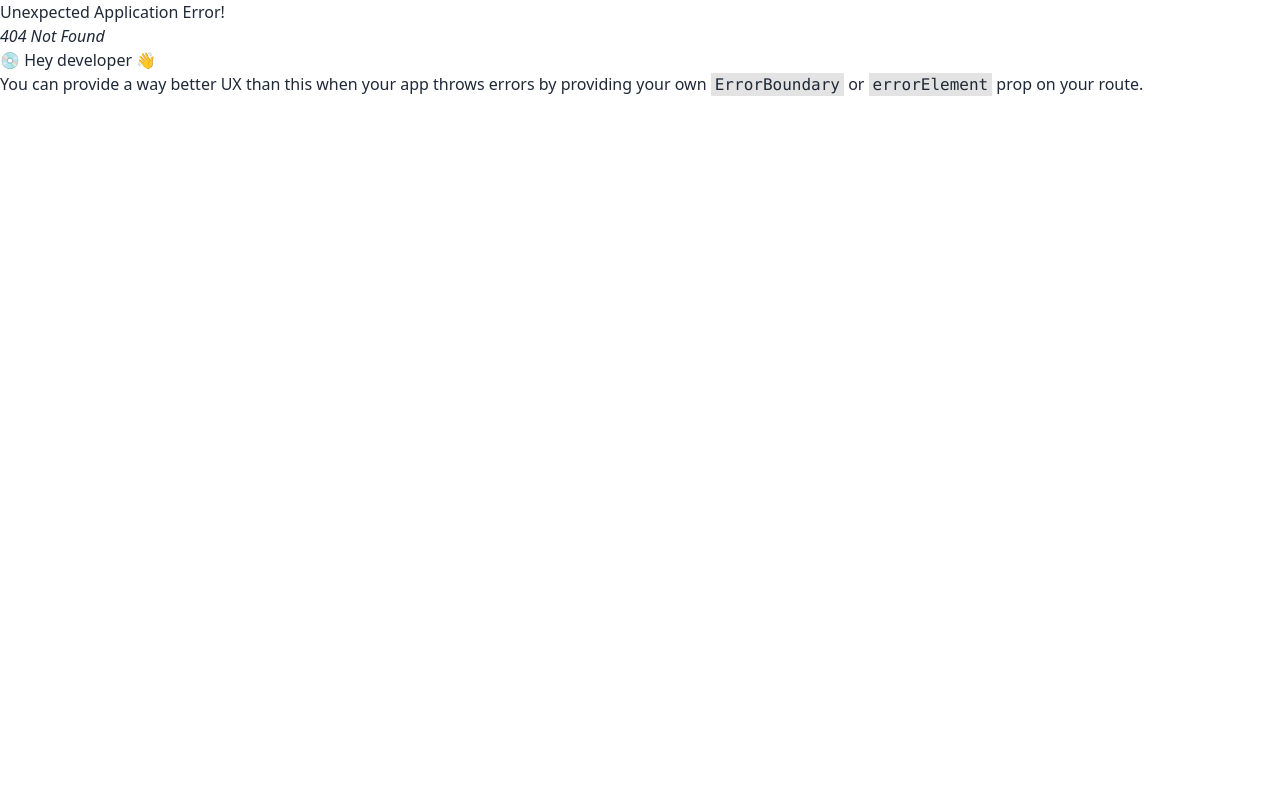
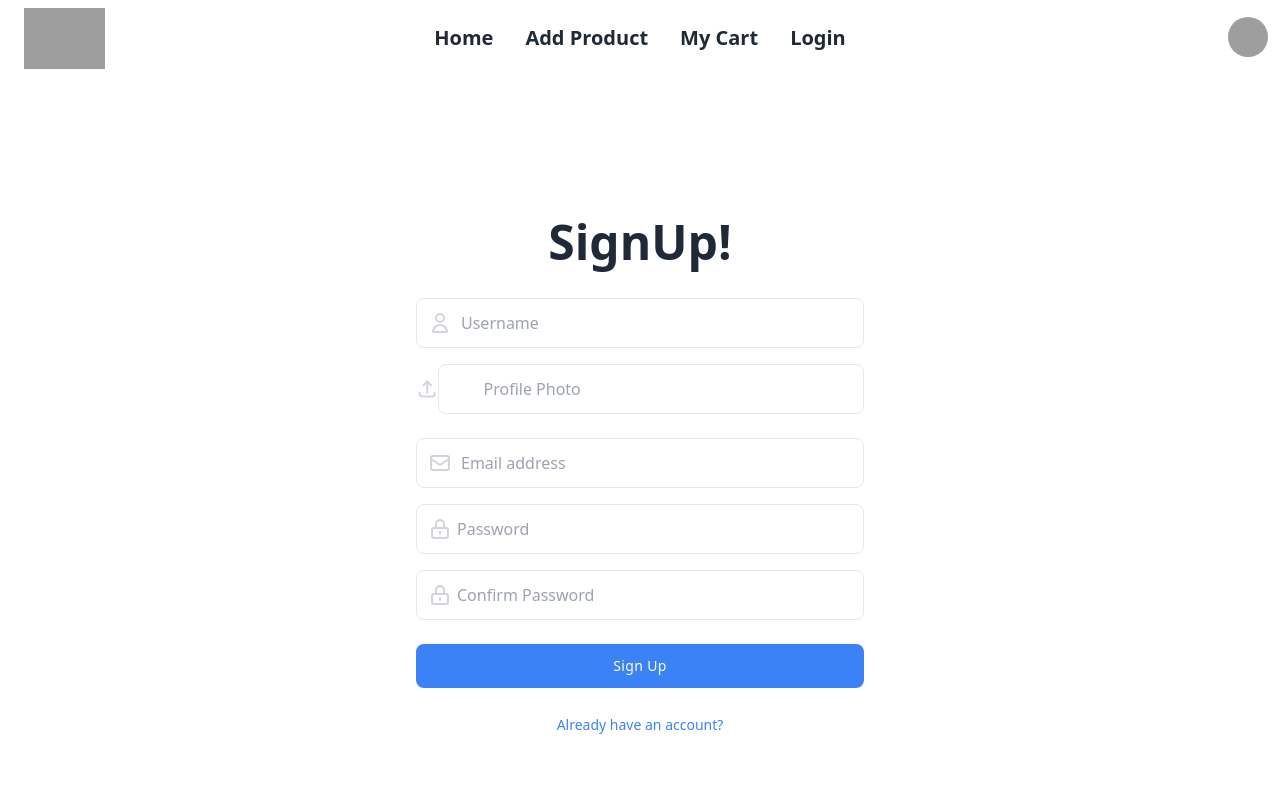
Before and after one commit to Mostofa2002/Clone-Star-Tech-Client, a React (Vite) app: page /register in a window 1280 px wide. Before the commit this address had no page. Shown: the top 800 px of the page. Built offline with nearby package versions, Linux system fonts and the light colour scheme; grey boxes are pictures that could not be loaded.

Commit message:
specific data loaded

```diff
--- a/package.json
+++ b/package.json
@@ -4,7 +4,7 @@
   "version": "0.0.0",
   "type": "module",
   "scripts": {
-    "dev": "vite",
+    "dev": "vite --open",
     "build": "vite build",
     "lint": "eslint . --ext js,jsx --report-unused-disable-directives --max-warnings 0",
     "preview": "vite preview"
@@ -16,7 +16,8 @@
     "react-dom": "^18.2.0",
     "react-icons": "^4.11.0",
     "react-router-dom": "^6.17.0",
-    "sort-by": "^0.0.2"
+    "sort-by": "^0.0.2",
+    "sweetalert2": "^11.7.32"
   },
   "devDependencies": {
     "@types/react": "^18.2.15",
--- a/src/main.jsx
+++ b/src/main.jsx
@@ -7,6 +7,7 @@
 import ProductAdd from "./pages/ProductAdd/ProductAdd";
 import "./index.css";
 import Login from "./pages/Login/Login";
+import Register from "./pages/Register/Register";
 const router = createBrowserRouter([
   {
     path: "/",
@@ -22,12 +23,18 @@
         element: <ProductAdd />,
       },
       {
-        path: "/brandProduct/:id",
-        element: <BrandProduct />,
+        path: "/brandProduct/:brand",
+        element: <BrandProduct></BrandProduct>,
+        loader: ({ params }) =>
+          fetch(`http://localhost:5000/product/${params?.brand}`),
       },
       {
         path: "/login",
         element: <Login />,
+      },
+      {
+        path: "/register",
+        element: <Register />,
       },
     ],
   },
--- a/src/pages/Brand/BrandCard.jsx
+++ b/src/pages/Brand/BrandCard.jsx
@@ -1,9 +1,9 @@
 import { Link } from "react-router-dom";
 
 const BrandCard = ({ items }) => {
-  const { brandImage, brandName, id } = items || {};
+  const { brandImage, brandName } = items || {};
   return (
-    <Link to={`/brandProduct/${id}`}>
+    <Link to={`/brandProduct/${brandName}`}>
       <div className="card h-[300px] bg-base-200 shadow-xl">
         <h2 className="card-title font-bold ml-6 mt-5">{brandName}</h2>
         <div className=" mt-10">
--- a/src/pages/Brand/BrandProduct.jsx
+++ b/src/pages/Brand/BrandProduct.jsx
@@ -1,10 +1,24 @@
-import { useParams } from "react-router-dom";
+import { useLoaderData } from "react-router-dom";
+
+import SpecificBrand from "./SpecificBrand";
 
 const BrandProduct = () => {
-  const { id } = useParams();
+  const BrandSpecificData = useLoaderData();
 
-  console.log(id);
-  return <div>hello</div>;
+  console.log(BrandSpecificData);
+
+  return (
+    <div>
+      <h1 className="lg:text-7xl md:text-6xl text-4xl font-black text-red-600 mt-20 text-center">
+        All Available Content
+      </h1>
+      <div className="grid lg:grid-cols-2  grid-cols-1 lg:mx-0 md:mx-48 mx-14  lg:gap-x-10 gap-y-16 my-20">
+        {BrandSpecificData?.map((items) => (
+          <SpecificBrand key={items._id} items={items}></SpecificBrand>
+        ))}
+      </div>
+    </div>
+  );
 };
 
 export default BrandProduct;
--- /dev/null
+++ b/src/pages/Brand/SpecificBrand.jsx
@@ -0,0 +1,26 @@
+const SpecificBrand = ({ items }) => {
+  const { photo, name, price, brand, rating, type } = items || {};
+  return (
+    <div className="card w-[500px] p-10  shadow-xl">
+      <h2 className="card-title font-bold ml-6 mt-5">Product Name: {name}</h2>
+
+      <div className=" mt-10">
+        <figure>
+          <img className="w-1/2 " src={photo} alt="Shoes" />
+        </figure>
+        <h2 className="card-title font-bold ml-6 mt-5">
+          Product Brand: {brand}
+        </h2>
+        <h2 className="card-title font-bold ml-6 mt-5">Product Type: {type}</h2>
+        <h2 className="card-title font-bold ml-6 mt-5">
+          Product Price: {price}
+        </h2>
+        <h2 className="card-title font-bold ml-6 mt-5">
+          Product Rating: {rating}
+        </h2>
+      </div>
+    </div>
+  );
+};
+
+export default SpecificBrand;
--- a/src/pages/Login/Login.jsx
+++ b/src/pages/Login/Login.jsx
@@ -1,3 +1,5 @@
+import { Link } from "react-router-dom";
+
 const Login = () => {
   return (
     <div className="flex w-full max-w-sm mx-auto overflow-hidden bg-white rounded-lg shadow-lg dark:bg-gray-800 lg:max-w-4xl">
@@ -43,19 +45,6 @@
           </span>
         </a>
 
-        <div className="flex items-center justify-between mt-4">
-          <span className="w-1/5 border-b dark:border-gray-600 lg:w-1/4"></span>
-
-          <a
-            href="#"
-            className="text-xs text-center text-gray-500 uppercase dark:text-gray-400 hover:underline"
-          >
-            or login with email
-          </a>
-
-          <span className="w-1/5 border-b dark:border-gray-400 lg:w-1/4"></span>
-        </div>
-
         <div className="mt-4">
           <label
             className="block mb-2 text-sm font-medium text-gray-600 dark:text-gray-200"
@@ -98,19 +87,18 @@
             Sign In
           </button>
         </div>
-
+        <Link to="/register">
           <div className="flex items-center justify-between mt-4">
             <span className="w-1/5 border-b dark:border-gray-600 md:w-1/4"></span>
-
             <a
               href="#"
               className="text-xs text-gray-500 uppercase dark:text-gray-400 hover:underline"
             >
               or sign up
             </a>
-
             <span className="w-1/5 border-b dark:border-gray-600 md:w-1/4"></span>
           </div>
+        </Link>
       </div>
     </div>
   );
--- a/src/pages/ProductAdd/ProductAdd.jsx
+++ b/src/pages/ProductAdd/ProductAdd.jsx
@@ -1,4 +1,5 @@
 import { useState } from "react";
+import Swal from "sweetalert2";
 
 const ProductAdd = () => {
   const [selectedOption, setSelectedOption] = useState("");
@@ -8,11 +9,11 @@
     setSelectedOption(event.target.value);
   };
 
-  const Brand = ["MSI", "INTEl", "APPLE", "SAMSUNG", "SONY", "GIGABITE"];
+  const Brand = ["ASUS", "INTEl", "APPLE", "SAMSUNG", "SONY", "GIGABITE"];
   const AddBrand = (event) => {
     setSelectedBrand(event.target.value);
   };
-  const HandelAddContent = (event) => {
+  const HandelAddProduct = (event) => {
     event.preventDefault();
     const from = event.target;
     const name = from.name.value;
@@ -22,12 +23,30 @@
     const price = from.price.value;
     const rating = from.rating.value;
     const photo = from.photo.value;
-    const logo = from.logo.value;
 
-    const addContent =
-      { name, description, brand, type, price, rating, photo, logo } || {};
-    console.log(addContent);
+    const addProduct =
+      { name, description, brand, type, price, rating, photo } || {};
+    console.log(addProduct);
+
+    // form to database
+    fetch("http://localhost:5000/product", {
+      method: "POST",
+      headers: { "content-type": "application/json" },
+      body: JSON.stringify(addProduct),
+    })
+      .then((res) => res.json())
+      .then((data) => {
+        if (data.insertedId) {
+          Swal.fire({
+            icon: "success",
+            title: "SuccessFull",
+            text: "Product added successfully",
+            confirmButtonText: "Ok",
+          });
+        }
+      });
   };
+
   return (
     <div>
       <div className="mt-8 container mx-auto py-10">
@@ -36,7 +55,7 @@
             Add Your Favorite Product To Enjoy More
           </h1>
 
-          <form onSubmit={HandelAddContent} className="mt-6">
+          <form onSubmit={HandelAddProduct} className="mt-6">
             <div className="flex gap-1">
               {/* product name */}
               <div className="flex-1 form-control ">
@@ -131,18 +150,7 @@
                 />
               </div>
             </div>
-            {/* brand logo */}
-            <div className="flex-1  form-control ">
-              <label className="block mb-2 text-xl font-bold text-black dark:text-gray-200">
-                Brand Logo
-              </label>
-              <input
-                name="logo"
-                type="text"
-                placeholder="Brand Logo"
-                className="block w-full px-5 py-3 mt-2 text-gray-700 placeholder-gray-400 bg-red-50te border border-gray-200 rounded-md dark:placeholder-gray-600 dark:bg-gray-900 dark:text-gray-300 dark:border-gray-700 focus:border-red-400 dark:focus:border-red-400 focus:ring-red-400 focus:outline-none focus:ring focus:ring-opacity-40"
-              />
-            </div>
+
             {/* photo url */}
             <div className="flex-1 form-control">
               <label className="block mb-2 text-xl font-bold text-black dark:text-gray-200">
--- /dev/null
+++ b/src/pages/Register/Register.jsx
@@ -0,0 +1,155 @@
+import { Link } from "react-router-dom";
+
+const Register = () => {
+  return (
+    <section className="bg-white dark:bg-gray-900">
+      <div className="container flex items-center justify-center min-h-screen px-6 mx-auto">
+        <form className="w-full max-w-md">
+          <div className="flex justify-center mx-auto">
+            <h1 className="font-bold text-5xl">SignUp!</h1>
+          </div>
+
+          <div className="relative flex items-center mt-8">
+            <span className="absolute">
+              <svg
+                xmlns="http://www.w3.org/2000/svg"
+                className="w-6 h-6 mx-3 text-gray-300 dark:text-gray-500"
+                fill="none"
+                viewBox="0 0 24 24"
+                stroke="currentColor"
+                stroke-width="2"
+              >
+                <path
+                  stroke-linecap="round"
+                  stroke-linejoin="round"
+                  d="M16 7a4 4 0 11-8 0 4 4 0 018 0zM12 14a7 7 0 00-7 7h14a7 7 0 00-7-7z"
+                />
+              </svg>
+            </span>
+            <input
+              type="text"
+              className="block w-full py-3 text-gray-700 bg-white border rounded-lg px-11 dark:bg-gray-900 dark:text-gray-300 dark:border-gray-600 focus:border-blue-400 dark:focus:border-blue-300 focus:ring-blue-300 focus:outline-none focus:ring focus:ring-opacity-40"
+              placeholder="Username"
+            />
+          </div>
+
+          <div className="relative flex items-center mt-4">
+            <svg
+              xmlns="http://www.w3.org/2000/svg"
+              className="w-6 h-6 text-gray-300 dark:text-gray-500"
+              fill="none"
+              viewBox="0 0 24 24"
+              stroke="currentColor"
+              stroke-width="2"
+            >
+              <path
+                stroke-linecap="round"
+                stroke-linejoin="round"
+                d="M4 16v1a3 3 0 003 3h10a3 3 0 003-3v-1m-4-8l-4-4m0 0L8 8m4-4v12"
+              />
+            </svg>
+
+            <input
+              id="dropzone-file"
+              type="text"
+              className="block w-full py-3 text-gray-700 bg-white border rounded-lg px-11 dark:bg-gray-900 dark:text-gray-300 dark:border-gray-600 focus:border-blue-400 dark:focus:border-blue-300 focus:ring-blue-300 focus:outline-none focus:ring focus:ring-opacity-40"
+              placeholder="Profile Photo"
+            />
+          </div>
+
+          <div className="relative flex items-center mt-6">
+            <span className="absolute">
+              <svg
+                xmlns="http://www.w3.org/2000/svg"
+                className="w-6 h-6 mx-3 text-gray-300 dark:text-gray-500"
+                fill="none"
+                viewBox="0 0 24 24"
+                stroke="currentColor"
+                stroke-width="2"
+              >
+                <path
+                  stroke-linecap="round"
+                  stroke-linejoin="round"
+                  d="M3 8l7.89 5.26a2 2 0 002.22 0L21 8M5 19h14a2 2 0 002-2V7a2 2 0 00-2-2H5a2 2 0 00-2 2v10a2 2 0 002 2z"
+                />
+              </svg>
+            </span>
+
+            <input
+              type="email"
+              className="block w-full py-3 text-gray-700 bg-white border rounded-lg px-11 dark:bg-gray-900 dark:text-gray-300 dark:border-gray-600 focus:border-blue-400 dark:focus:border-blue-300 focus:ring-blue-300 focus:outline-none focus:ring focus:ring-opacity-40"
+              placeholder="Email address"
+            />
+          </div>
+
+          <div className="relative flex items-center mt-4">
+            <span className="absolute">
+              <svg
+                xmlns="http://www.w3.org/2000/svg"
+                className="w-6 h-6 mx-3 text-gray-300 dark:text-gray-500"
+                fill="none"
+                viewBox="0 0 24 24"
+                stroke="currentColor"
+                stroke-width="2"
+              >
+                <path
+                  stroke-linecap="round"
+                  stroke-linejoin="round"
+                  d="M12 15v2m-6 4h12a2 2 0 002-2v-6a2 2 0 00-2-2H6a2 2 0 00-2 2v6a2 2 0 002 2zm10-10V7a4 4 0 00-8 0v4h8z"
+                />
+              </svg>
+            </span>
+
+            <input
+              type="password"
+              className="block w-full px-10 py-3 text-gray-700 bg-white border rounded-lg dark:bg-gray-900 dark:text-gray-300 dark:border-gray-600 focus:border-blue-400 dark:focus:border-blue-300 focus:ring-blue-300 focus:outline-none focus:ring focus:ring-opacity-40"
+              placeholder="Password"
+            />
+          </div>
+
+          <div className="relative flex items-center mt-4">
+            <span className="absolute">
+              <svg
+                xmlns="http://www.w3.org/2000/svg"
+                className="w-6 h-6 mx-3 text-gray-300 dark:text-gray-500"
+                fill="none"
+                viewBox="0 0 24 24"
+                stroke="currentColor"
+                stroke-width="2"
+              >
+                <path
+                  stroke-linecap="round"
+                  stroke-linejoin="round"
+                  d="M12 15v2m-6 4h12a2 2 0 002-2v-6a2 2 0 00-2-2H6a2 2 0 00-2 2v6a2 2 0 002 2zm10-10V7a4 4 0 00-8 0v4h8z"
+                />
+              </svg>
+            </span>
+            <input
+              type="password"
+              className="block w-full px-10 py-3 text-gray-700 bg-white border rounded-lg dark:bg-gray-900 dark:text-gray-300 dark:border-gray-600 focus:border-blue-400 dark:focus:border-blue-300 focus:ring-blue-300 focus:outline-none focus:ring focus:ring-opacity-40"
+              placeholder="Confirm Password"
+            />
+          </div>
+
+          <div className="mt-6">
+            <button className="w-full px-6 py-3 text-sm font-medium tracking-wide text-white capitalize transition-colors duration-300 transform bg-blue-500 rounded-lg hover:bg-blue-400 focus:outline-none focus:ring focus:ring-blue-300 focus:ring-opacity-50">
+              Sign Up
+            </button>
+            <Link to="/login">
+              <div className="mt-6 text-center ">
+                <a
+                  href="#"
+                  className="text-sm text-blue-500 hover:underline dark:text-blue-400"
+                >
+                  Already have an account?
+                </a>
+              </div>
+            </Link>
+          </div>
+        </form>
+      </div>
+    </section>
+  );
+};
+
+export default Register;
```
Also changed, not shown: public/data.json (+6 -18 lines), 1 other file (tests, documents, lock files or other folders). Lines whose indentation alone changed are shown as unchanged.
